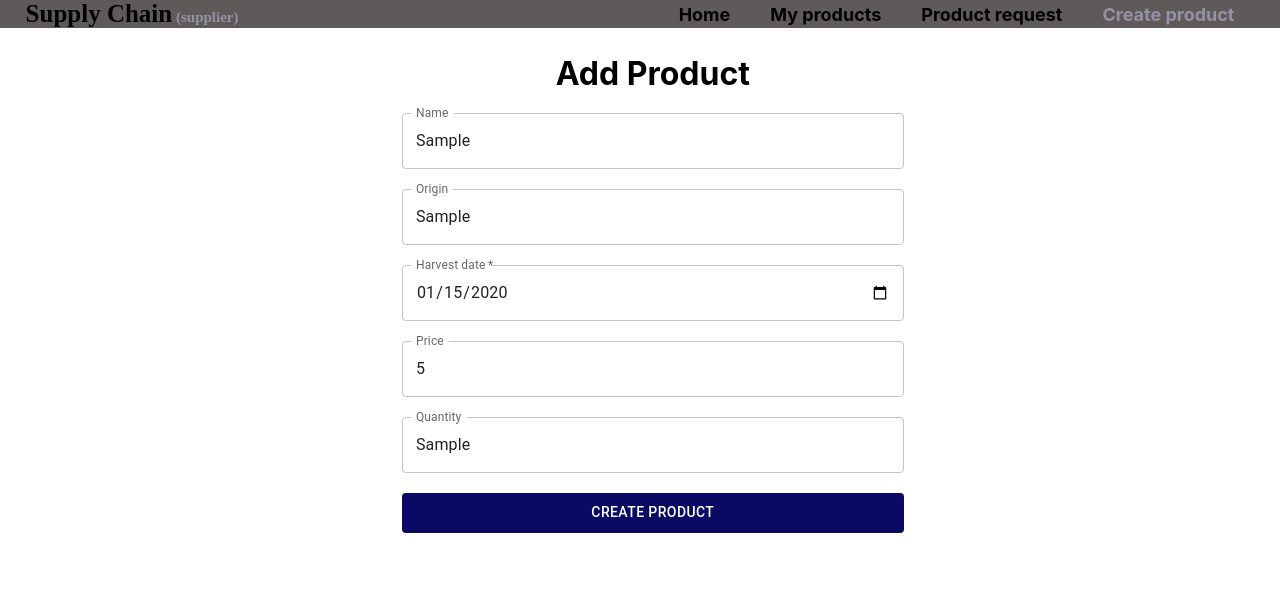
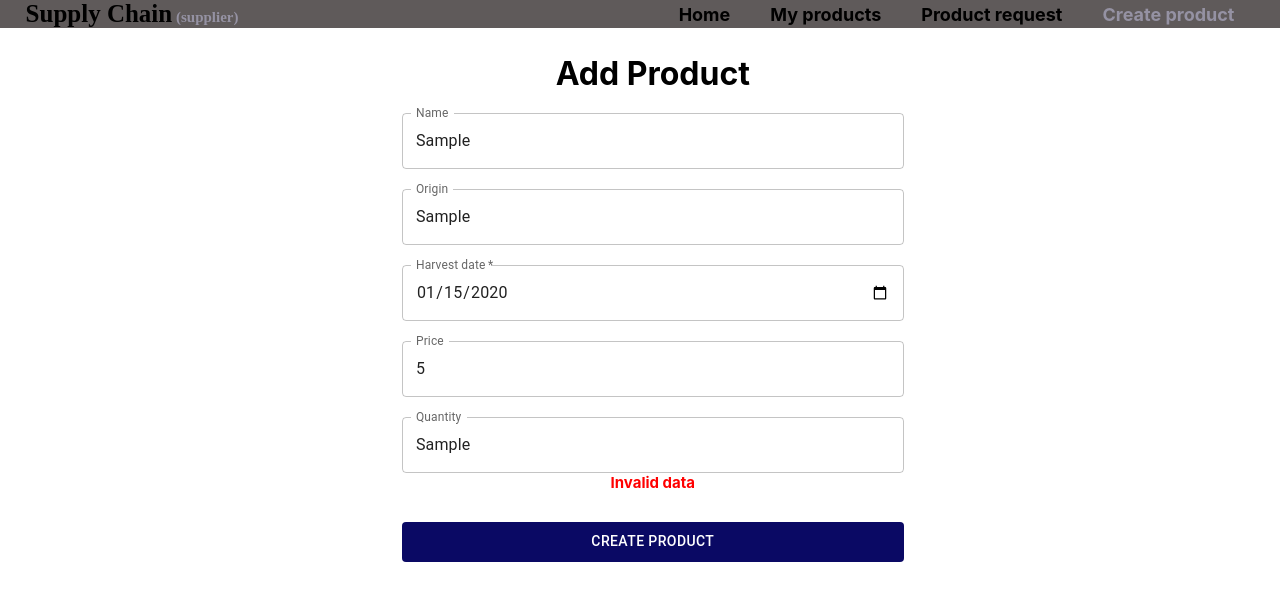
Before and after one commit to omerabdelhadyy/supply_chain, a React (Create React App) app: page /Create in a window 1280 px wide. Both pictures are taken after typing "Sample", "Sample", "2020-01-15", "5", "Sample" into the empty fields and a click on the button "CREATE PRODUCT". Shown: the top 600 px of the page. Built offline with nearby package versions, Linux system fonts and the light colour scheme; no server answers; a web font is replaced by a local one.

Commit message:
handel create product message

```diff
--- a/src/Pages/supplier/createProduct/createProduct.js
+++ b/src/Pages/supplier/createProduct/createProduct.js
@@ -16,13 +16,16 @@ export const CreateProduct = (props) => {
   const [errorMessage, seterrorMessage] = useState(false);
 
   const CreateProduct = () => {
+    seterrorMessage(false);
     postService("product", dataa)
       .then((res) => {
         console.log("res", res?.data?.data);
+        seterrorMessage("It was successfully added.");
       })
       .catch((error) => {
-        console.log(error?.response?.data);
-        seterrorMessage(error?.response?.data.message);
+        console.log(error?.response?.data?.[0]);
+        seterrorMessage("Invalid data");
+        // seterrorMessage(error?.response?.data.message);
       });
     console.log(dataa);
   };
@@ -69,7 +72,16 @@ export const CreateProduct = (props) => {
             setData({ ...dataa, quantity: Number(quantity) });
           }}
         />
-        {errorMessage && <h2 className={style.errorMessage}>{errorMessage}</h2>}
+        {errorMessage && (
+          <h2
+            style={{
+              color: errorMessage.includes("success") ? "green" : "red",
+            }}
+            className={style.errorMessage}
+          >
+            {errorMessage}
+          </h2>
+        )}
         <div
           style={{
             width: "100%",
```
